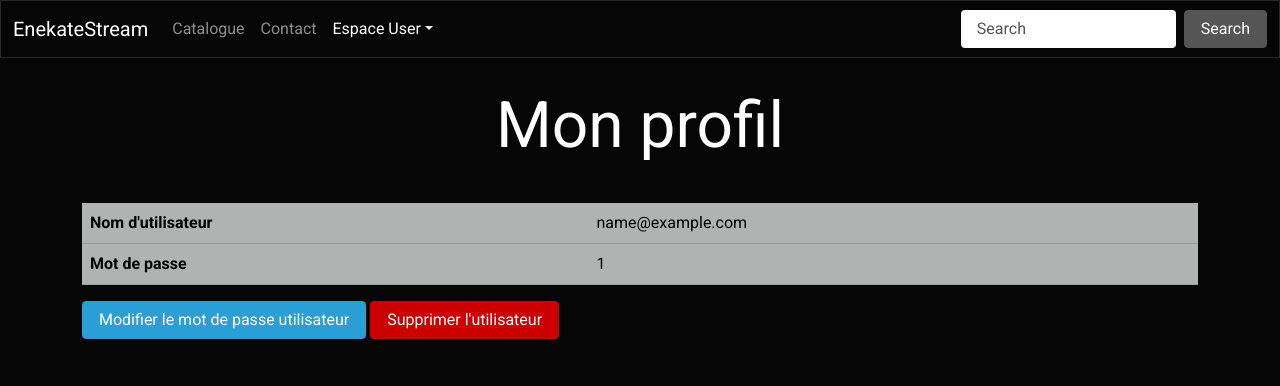
After one commit to Enecco/projetCube3, a PHP site: page /.../profil.html in a window 1280 px wide. The commit adds this page. Shown: the top 386 px of the page. Run offline with PHP 8.4, Linux system fonts and the light colour scheme; the visitor is signed in with stand-in values (Sample User, id 1).

Commit message:
delete/update beginning

```diff
--- a/PC3/Application/controler/API.controller.php
+++ b/PC3/Application/controler/API.controller.php
@@ -29,15 +29,6 @@
         //Model::sendJSON($verif);
         }
 
-
-        public function getReleveUser($releve_user){
-            $releve = $this->apimanager->getBDReleves($releve_user);
-            Model::sendJSON($releve);
-        }
-        public function getUser($user_sonde){
-            $sonde = $this->apimanager->getBDSonde($user_sonde);
-            Model::sendJSON($sonde);
-        }
         public function formatDataLigneSonde($ligneSonde){
          $tabsonde = [];
             foreach($ligneSonde as $sondes){
@@ -137,5 +128,10 @@
             //Model::sendJSON($users);
         }
 
+        public function getIDUser($Nomcomplet){
+            $id = $this->apimanager->getIDBDUser($Nomcomplet);
+            //Model::sendJSON($users);
+        }
+
 
     }
--- a/PC3/Application/controler/API.manager.php
+++ b/PC3/Application/controler/API.manager.php
@@ -119,7 +119,7 @@ class APIManager extends Model {
         // "existe pas"
 
          // if id existe
-        $req = "DELETE FROM `users` WHERE IDUser =:IDUser";
+        $req = "DELETE FROM `user` WHERE ID_USER =:IDUser";
         $stmt = $this->getBdd()->prepare($req);
         $stmt->bindParam(':IDUser', $IDUser, PDO::PARAM_INT);
         $stmt->execute();
@@ -205,6 +205,17 @@ class APIManager extends Model {
     }
 
 
+    public function getIDBDUser($Nomcomplet){
+
+        $req = "SELECT ID_USER where mail =:nomcomplet";
+        $stmt = $this->getBdd()->prepare($req);
+        $stmt->bindParam(':nomcomplet', $Nomcomplet, PDO::PARAM_STR);
+        $stmt->execute();
+        $stmt->closeCursor();
+        $id = $stmt->fetchAll(PDO::FETCH_ASSOC);
+        return $id;
+
+    }
 
 
 }
--- a/PC3/Application/view/connexion.php
+++ b/PC3/Application/view/connexion.php
@@ -12,8 +12,9 @@ if (isset($_POST['inscriptionEmail']) && ($_POST['inscriptionPassword']) != '')
 }
 
 if (isset($_POST['connexionEmail']) && ($_POST['connexionPassword']) != '') {
-  $connexionMail = $_POST['connexionEmail'];
-  $connexionPassword = $_POST['connexionPassword'];
+  $_SESSION['nomUser'] = $connexionMail = $_POST['connexionEmail'];
+  $_SESSION['mdpUser'] = $connexionPassword = $_POST['connexionPassword'];
+
   $verif = $apicontroler->verifyLogin($connexionMail, $connexionPassword);
 
   if($verif){
--- a/PC3/Application/view/header.php
+++ b/PC3/Application/view/header.php
@@ -38,7 +38,7 @@ session_start();
                     <a class="nav-link dropdown-toggle active" data-bs-toggle="dropdown" href="#" role="button" aria-haspopup="true" aria-expanded="false">Espace User</a>
                     <div class="dropdown-menu">
                       <a class="dropdown-item" href="#" id="nomEspaceUser">Films sauvegardés</a>
-                      <a class="dropdown-item" href="#">Mon profil</a>
+                      <a class="dropdown-item" href="profil.html">Mon profil</a>
                       <div class="dropdown-divider"></div>
                       <a class="dropdown-item" name="deconnexion" href="deco.html">Deconnexion</a>
                     </div>
--- /dev/null
+++ b/PC3/Application/view/profil.php
@@ -0,0 +1,76 @@
+<?php
+require "../controler/API.controller.php";
+require "header.php";
+
+$apicontrol = new APIController();
+
+if(isset($_POST['floatingpassword']) && isset($_POST['validNewMdp']))
+$floatingPassword = $_POST['floatingpassword'];
+
+
+if (isset($_POST['deleteUser'])) {
+    $lid = $apicontrol->getIDUser($_SESSION['nomUser']);
+    echo $lid;
+    // $apicontrol->deleteUser($lid);
+    // header("Location : index.html");
+}
+
+?>
+
+<h1>Mon profil</h1>
+
+<div class="container">
+<table class="table table-hover">
+    <tbody>
+    <tr class="table-dark">
+      <th scope="row">Nom d'utilisateur</th>
+      <td id="tdUser"><?php echo $_SESSION['nomUser']?></td>
+
+    </tr>
+    <tr class="table-dark">
+      <th scope="row">Mot de passe</th>
+      <td id="tdMdp"><?php echo $_SESSION['mdpUser']?></td>
+    </tr>
+    <!-- <tr class="table-dark">
+      <th scope="row">Dark</th>
+      <td>Column content</td>
+      <td>Column content</td>
+    </tr>
+    <tr class="table-dark">
+      <th scope="row">Dark</th>
+      <td>Column content</td>
+      <td>Column content</td>
+    </tr> -->
+  </tbody>
+</table>
+
+<form action="#" method="POST">
+<button type="button" class="btn btn-primary" id="modifyUser">Modifier le mot de passe utilisateur</button>
+<input type="submit" class="btn btn-danger" name="deleteUser" id="deleteUser" value="Supprimer l'utilisateur">
+</form>
+
+<br><br>
+
+<div class="form-floating" style="display: none;" id="divProfilPassword">
+    <input type="text" class="form-control" id="floatingPassword" name="floatingPassword" placeholder="Password" value="<?php echo $_SESSION['mdpUser'] ?>">
+    <label for="floatingPassword">Entrez votre nouveau mot de passe :</label>
+    <button type="button" class="btn btn-success" name="validNewMdp" id="validNewMdp">Valider</button>
+</div>
+
+
+
+</div>
+
+
+
+
+
+
+
+
+
+
+
+<?php
+require "footer.php";
+?>
--- a/PC3/Application/view/styles/js.js
+++ b/PC3/Application/view/styles/js.js
@@ -10,7 +10,13 @@ let pageConnexion = document.querySelector('#pageConnexion');
 let pageInscription = document.querySelector('#pageInscription');
 let inscriptionEmail = document.querySelector('#inscriptionEmail');
 let envoiConnexion = document.querySelector('#envoiConnexion');
+let deleteUser = document.querySelector('#deleteUser');
+let modifyUser = document.querySelector('#modifyUser');
+let tdUser = document.querySelector('#tdUser');
+let tdMdp = document.querySelector('#tdMdp');
 let mode = 'inscription';
+let divProfilPassword = document.querySelector('#divProfilPassword');
+let validNewMdp = document.querySelector('#validNewMdp');
 
 
 // AFFICHAGE PAGE CONNEXION
@@ -30,7 +36,7 @@ btnInscription.addEventListener('click', () => {
 
 
 // CONDITION D'ENVOI DU SUBMIT EN MODE INSCRIPTION
-if((envoiConnexion)){
+if(envoiConnexion){
     envoiConnexion.addEventListener('click', (e) => {
         //
         if (mode === 'inscription') {
@@ -55,3 +61,34 @@ if((envoiConnexion)){
             }
         }
 });}
+
+// BUTTON DELETE USER
+// if(deleteUser){
+//     deleteUser.addEventListener('click', () => {
+//         alert("c'est pas supprimé mais le button fonctionne");
+//     });}
+
+let modeModif = 0;
+//BUTTON MODIFIER LE PROFIL
+if(modifyUser && modeModif < 1){
+    modifyUser.addEventListener('click', () => {
+        divProfilPassword.style.display = "block";
+        modeModif++;
+        console.log(modeModif);
+    });
+}
+else if(modifyUser && modeModif > 0) {
+
+        modifyUser.addEventListener('click', () => {
+            divProfilPassword.style.display = "none";
+            modeModif--;
+            alert('lol');
+            console.log(modeModif);
+        });
+
+    }
+
+
+validNewMdp.addEventListener('click', () => {
+    location.reload();
+});
```
Also changed, not shown: .htaccess.
